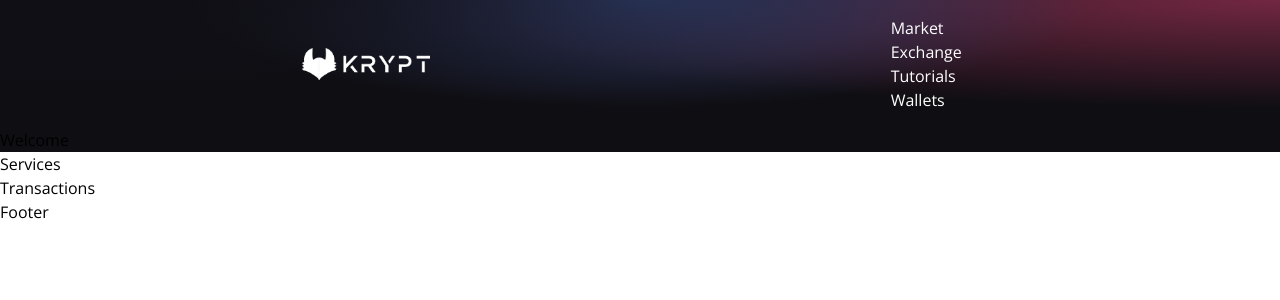
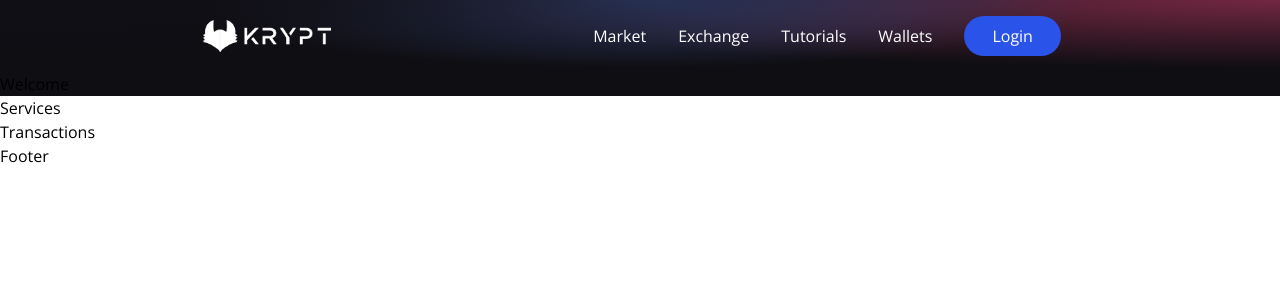
Before and after one commit to MarcOreliOoo/07_ModernWeb3App, a React (Vite) app in the folder client/: page / in a window 1280 px wide. Shown: the top 300 px of the page. Built offline with nearby package versions, Linux system fonts and the light colour scheme.

Commit message:
core: NavBar

```diff
--- a/client/src/components/Navbar.tsx
+++ b/client/src/components/Navbar.tsx
@@ -1,7 +1,7 @@
 import { HiMenuAlt4 } from 'react-icons/hi';
 import { AiOutlineClose } from 'react-icons/ai';
 import logo from '../../images/logo.png';
-import React, { FunctionComponent, PropsWithRef } from 'react';
+import React, { FunctionComponent, PropsWithRef, useState } from 'react';
 
 type NavBarProps = {
 	title: string,
@@ -15,16 +15,37 @@ let NavBarItem:FunctionComponent<NavBarProps> = ({title, classProps}) => {
 }
 
 let Navbar:FunctionComponent = () => {
+	const [toggleMenu,setToggleMenu] = useState(false);
 	return(
 		<nav className="w-full flex md:justify-center justify-between items-center p-4">
 			<div className='md:flex-[0.5] flex-initial justify-center items-center'>
 				<img src={logo} alt={logo} className="w-32 cursor-pointer"/>
 			</div>
-			<ul className='text-white'>
+			<ul className='text-white md:flex hidden list-none flex-row justify-between items-center flex-initial'>
 				{["Market","Exchange","Tutorials","Wallets"].map((item,index)=>(
-					<NavBarItem key={index} title={item} />
+					<NavBarItem key={index+item} title={item} />
 				))}
+				<li className='bg-[#2953e9] py-2 px-7 mx-4 cursor-pointer rounded-full hover:bg-[#2874a6]'>
+					Login
+				</li>
 			</ul>
+			<div className='flex relative'>
+				{toggleMenu?
+				<AiOutlineClose fontSize={28} className='text-white md:hidden cursor-pointer' onClick={() => setToggleMenu(false)}/>
+				:
+				<HiMenuAlt4 fontSize={28} className='text-white md:hidden cursor-pointer' onClick={() => setToggleMenu(true)}/>
+				}
+				{toggleMenu && (
+					<ul className='z-10 fixed top-0 -right-2 p-3 w-[70vw] h-screen shadow-2xl md:hidden list-none flex flex-col justify-start items-end rounded-md blue-glassmorphism text-white animate-slide-in'>
+						<li className='text-xl w-full my-2'>
+							<AiOutlineClose onClick={() => setToggleMenu(false)} />
+						</li>
+						{["Market","Exchange","Tutorials","Wallets"].map((item,index)=>(
+							<NavBarItem key={index+item} title={item} classProps="my-2 text-lg" />
+						))}
+					</ul>
+				)}
+			</div>
 		</nav>
 	);
 };
```
